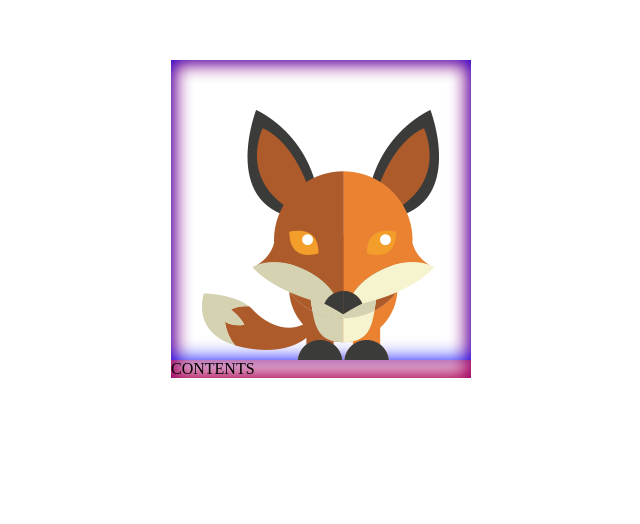
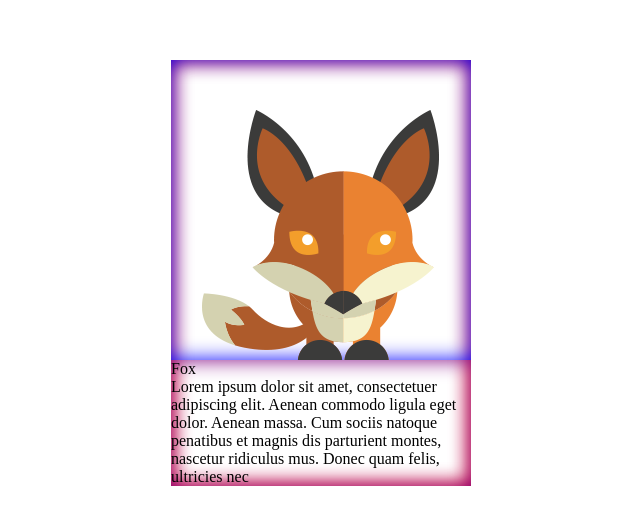
Before and after one commit to veamcamp/FOX, a plain HTML site: page index.html in a window 1280 px wide. Shown: the whole page, without its empty margins (319-959 px from the left). Drawn offline with Linux system fonts and the light colour scheme.

Commit message:
unset으로 좀 더 쉽게 초기화

```diff
--- a/index.html
+++ b/index.html
@@ -8,7 +8,18 @@
 
       <div class="wrapper">
          <img class="cover" src="images/animal07.png" />
-         <div class="contents">CONTENTS</div>
+         <div class="contents">
+            <h1>Fox</h1>
+            <p>
+               Lorem ipsum dolor sit amet,
+               consectetuer adipiscing elit. Aenean
+               commodo ligula eget dolor. Aenean
+               massa. Cum sociis natoque
+               penatibus et magnis dis parturient
+               montes, nascetur ridiculus mus.
+               Donec quam felis, ultricies nec
+            </p>
+         </div>
       </div>
 
    </body>
--- a/style.css
+++ b/style.css
@@ -1,6 +1,12 @@
 /* CSS Resets */
-body {
-    margin: initial;
+body, p {
+    margin: unset;
+}
+
+h1 {
+    margin: unset;
+    font-size: unset;
+    font-weight: unset;
 }
 
 img {
```
